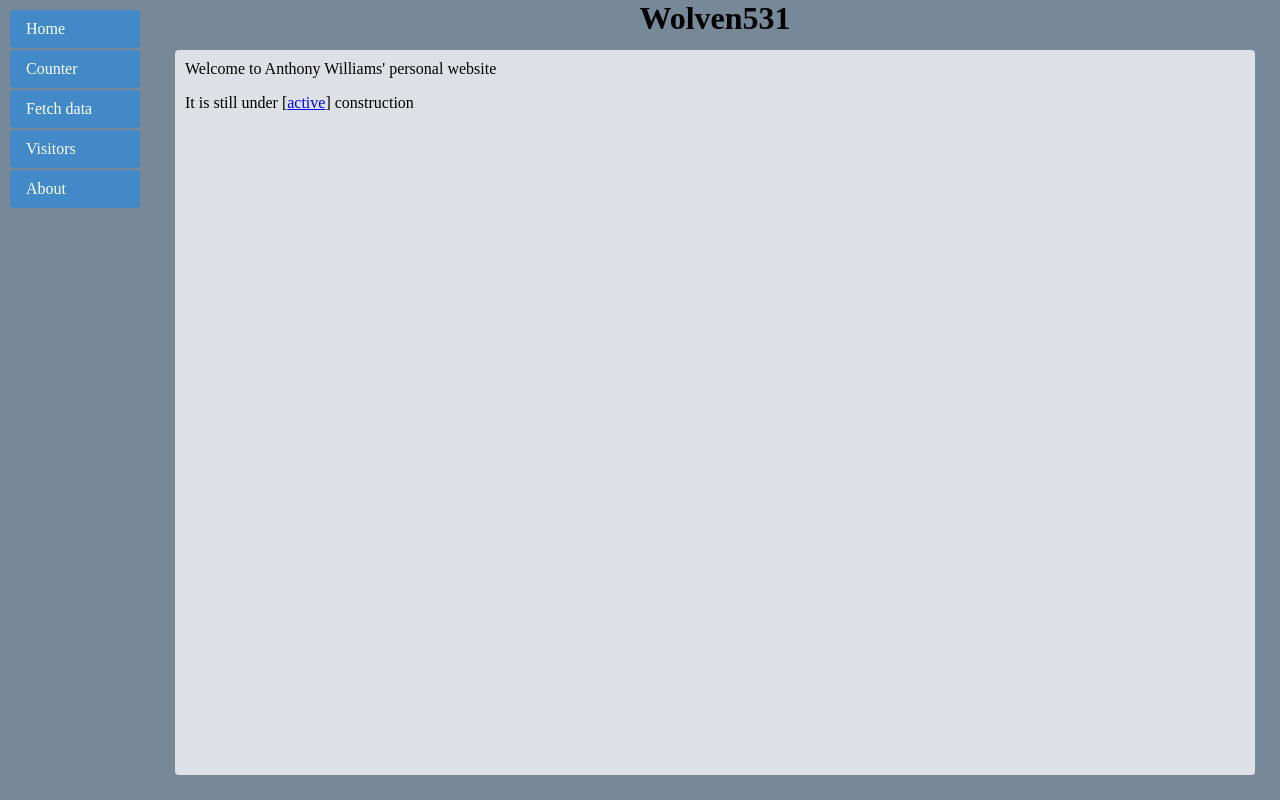
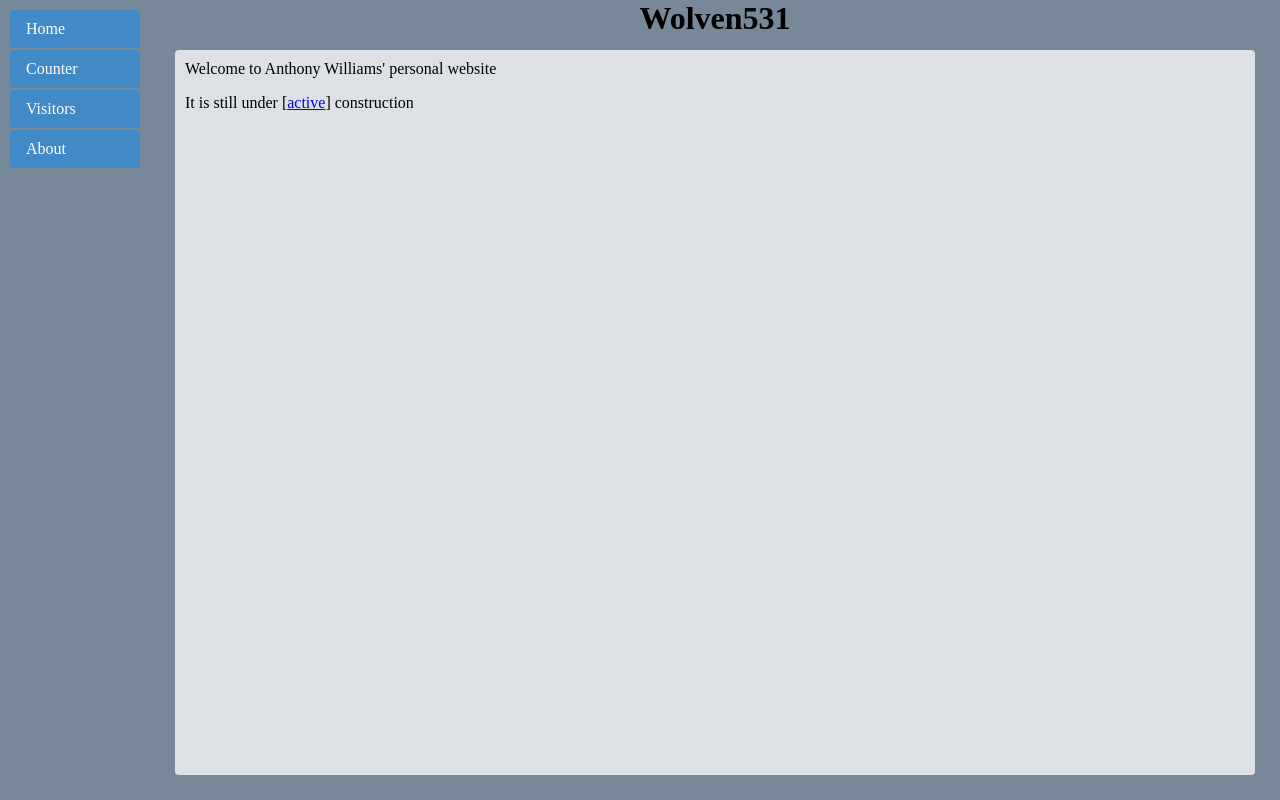
Before and after one commit to Wolven531/wolven531-website, a React (Create React App) app in the folder wolven531-website/ClientApp/: page / in a window 1280 px wide. Built offline with nearby package versions, Linux system fonts and the light colour scheme.

Commit message:
Remove FetchData from NavMenu

```diff
--- a/wolven531-website/ClientApp/src/components/NavMenu/NavMenu.jsx
+++ b/wolven531-website/ClientApp/src/components/NavMenu/NavMenu.jsx
@@ -9,7 +9,6 @@ export class NavMenu extends Component {
 			<nav>
 				<NavLink to="/">Home</NavLink>
 				<NavLink to="/counter">Counter</NavLink>
-				<NavLink to="/fetchdata">Fetch data</NavLink>
 				<NavLink to="/visitors">Visitors</NavLink>
 				<NavLink to="/about">About</NavLink>
 			</nav>
```
